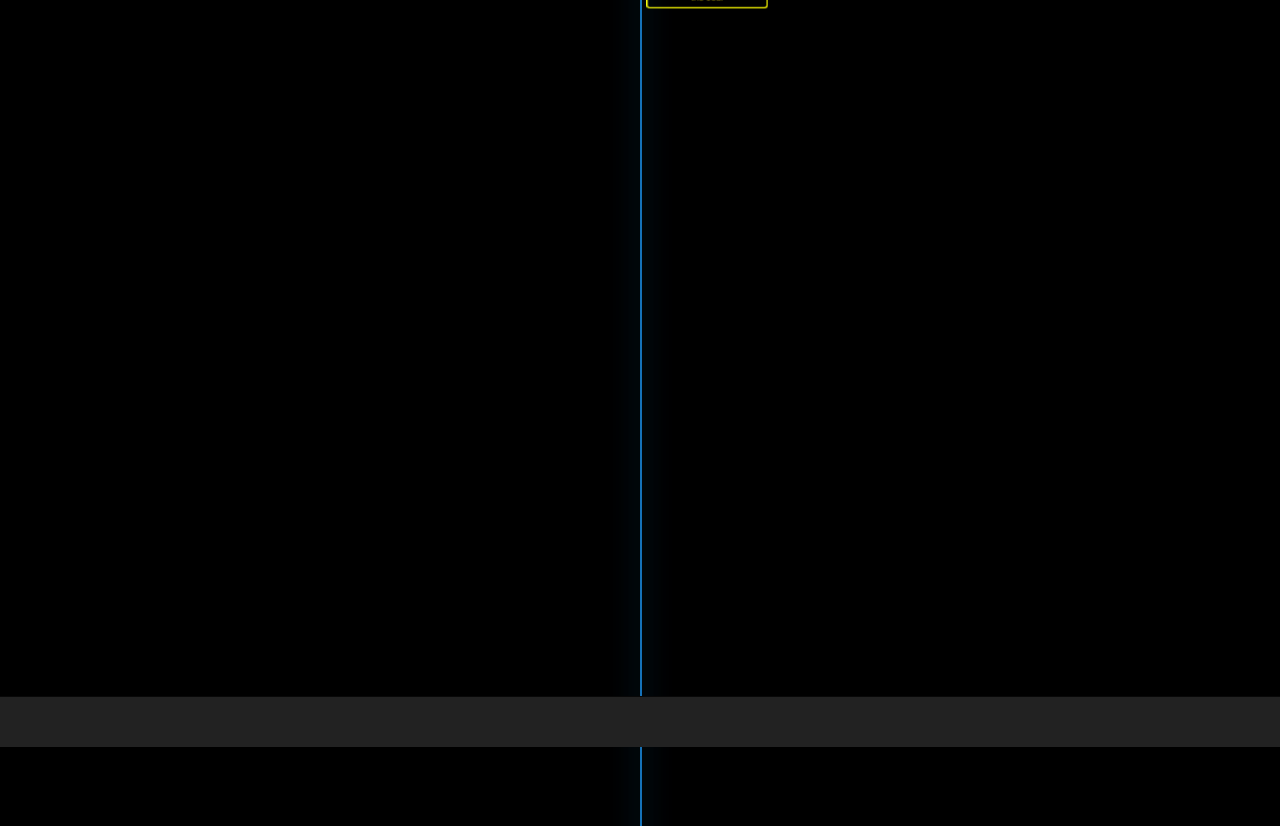
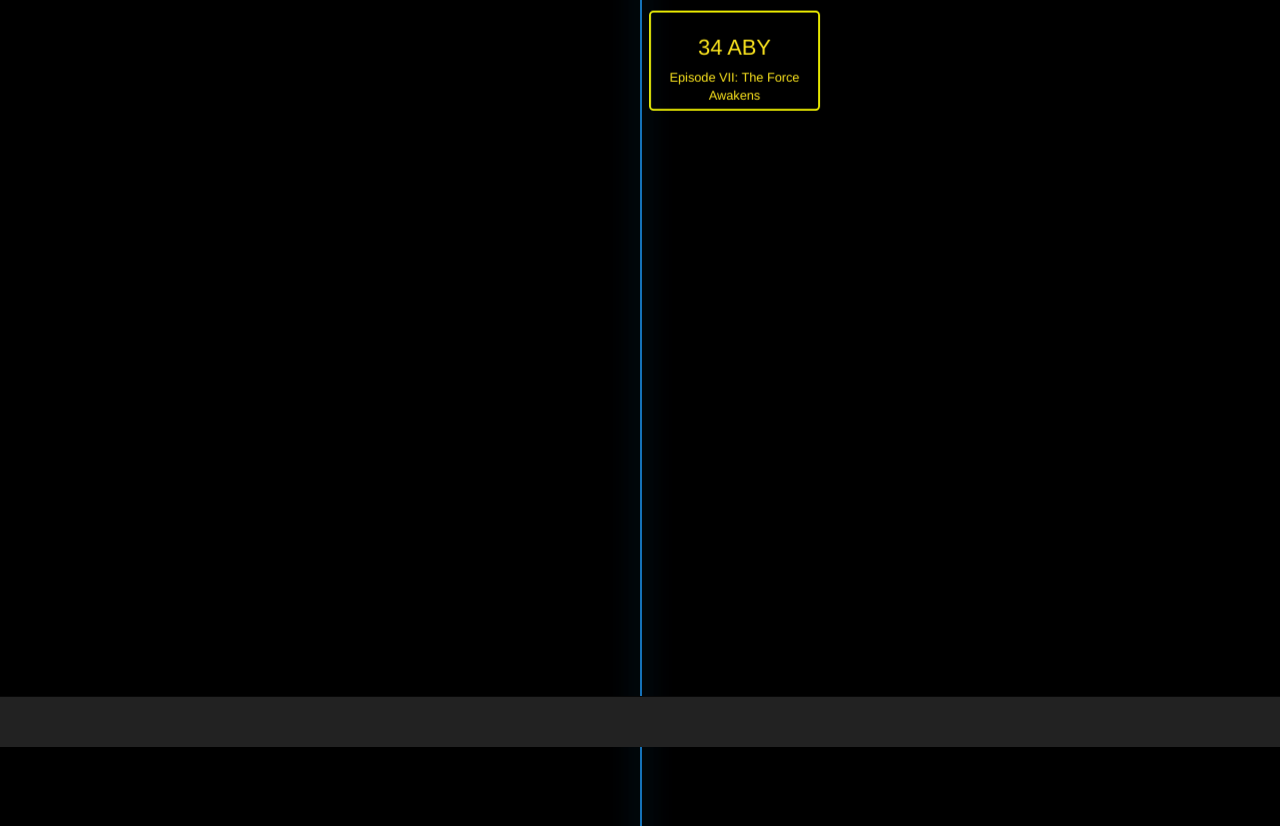
Before and after one commit to alexread730/StarWars, a plain HTML site: page timeline.html in a window 1280 px wide. Shown: the part 53-879 px from the top of the page. Drawn offline with nearby package versions, Linux system fonts and the light colour scheme.

Commit message:
added timeline accuracy

```diff
--- a/css/main.css
+++ b/css/main.css
@@ -71,7 +71,7 @@
 
 .planet-avatar img {
   width: auto;
-  max-height: 200px;
+  max-height: 400px;
   display: block;
   margin: 5px 20px;
 }
--- a/css/timeline.css
+++ b/css/timeline.css
@@ -1,8 +1,8 @@
 #viewport {
   -webkit-perspective:100px;
-  -webkit-perspective-origin:50% -75%;
+  -webkit-perspective-origin:50% -100%;
   border: 2px solid black;
-  height: 400px;
+  height: 300px;
   width: 400px;
   left: 50%;
   margin-left:-200px;
@@ -33,15 +33,19 @@
   margin-left: 10px;
 }
 
-/*
 body {
-  height:500px;
-}*/
+  height: 1000px;
+}
+
+p {
+  padding: 10px;
+}
+
 
 .verticalLine {
   border-left: 2px solid #1d99f7;
-  height: 200%;
-  position: absolute;
+  height: 150%;
+  position: fixed;
   margin-left: 50%;
   -webkit-box-shadow:0 0 30px #1d99f7;
   -moz-box-shadow: 0 0 30px #1d99f7;
--- a/scripts/character-images.json
+++ b/scripts/character-images.json
@@ -390,7 +390,7 @@
   },
   {
     "index": "77",
-    "name": "Tarful",
+    "name": "Tarfful",
     "image": "https://lh3.googleusercontent.com/-cIJ6lIMNOR8/T7aFKQUJy2I/AAAAAAAAADw/10Udf8ylaGo/w426-h343/tarfful_relationship.png"
   },
   {
--- a/scripts/planets.js
+++ b/scripts/planets.js
@@ -72,7 +72,7 @@
 
         imageArray.find(function(imageObj){
         if (planetArray[index].name == imageObj.name) {
-          $('.planet-avatar').append(`<img src="${imageObj.image}">`);
+          $('.planet-avatar').append(`<img class="cropper" src="${imageObj.image}">`);
         }
         });
     });
--- a/scripts/timeline-events.json
+++ b/scripts/timeline-events.json
@@ -2,41 +2,57 @@
   {
     "time": 1,
     "name": "Episode1",
-    "text": "<div class='box a'><h3>32 BBY</h3>Episode I: The Phantom Menace</div>"
+    "text": "<button type='button' class='box a' id='episode1' data-toggle='modal' data-target='.bs-example-modal-lg'><h3>32 BBY</h3>Episode I: The Phantom Menace</button>",
+    "event-description": ""
   },
   {
-    "time": 2,
+    "time": 10,
     "name": "HIDDEN",
-    "text": "<div class='box hidden'><h3>HIDDEN</h3></div>"
+    "text": "<button class='box hidden'><h3>HIDDEN</h3></button>"
   },
   {
     "time": 1,
     "name": "Episode2",
-    "text": "<div class='box b'><h3>22 BBY</h3>Episode II: The Clone Wars</div>"
+    "text": "<button class='box b'><h3>22 BBY</h3>Episode II: The Clone Wars</button>"
   },
   {
     "time": 1,
     "name": "Episode3",
-    "text": "<div class='box a'><h3>19 BBY</h3>Episode III: The Revenge of the Sith</div>"
+    "text": "<button class='box a'><h3>19 BBY</h3>Episode III: The Revenge of the Sith</button>"
   },
   {
-    "time": 4,
+    "time": 19,
     "name": "HIDDEN",
-    "text": "<div class='box hidden'><h3>HIDDEN</h3></div>"
+    "text": "<button class='box hidden'><h3>HIDDEN</h3></button>"
   },
   {
     "time": 1,
     "name": "Episode4",
-    "text": "<div class='box b'><h3>0 BBY/0 ABY</h3>Episode IV: A New Hope</div>"
+    "text": "<button class='box b'><h3>0 BBY/0 ABY</h3>Episode IV: A New Hope</button>"
+  },
+  {
+    "time": 3,
+    "name": "HIDDEN",
+    "text": "<button class='box hidden'><h3>HIDDEN</h3></button>"
   },
   {
     "time": 1,
     "name": "Episode5",
-    "text": "<div class='box a'><h3>3 ABY</h3>Episode V: The Empire Strikes Back</div>"
+    "text": "<button class='box a'><h3>3 ABY</h3>Episode V: The Empire Strikes Back</button>"
   },
   {
     "time": 1,
     "name": "Episode6",
-    "text": "<div class='box b'><h3>4 ABY</h3>Episode VI: The Return of the Jedi</div>"
+    "text": "<button class='box b'><h3>4 ABY</h3>Episode VI: The Return of the Jedi</button>"
+  },
+  {
+    "time": 30,
+    "name": "HIDDEN",
+    "text": "<button class='box hidden'><h3>HIDDEN</h3></button>"
+  },
+  {
+    "time": 1,
+    "name": "Episode7",
+    "text": "<button class='box b'><h3>34 ABY</h3>Episode VII: The Force Awakens</button>"
   }
 ]
--- a/scripts/timeline.js
+++ b/scripts/timeline.js
@@ -1,15 +1,16 @@
 $(document).ready(function() {
-  let bodyHeight = 200;
+  let bodyHeight = 650;
   let position = 0;
   let boxPositions = [];
   $.get('./scripts/timeline-events.json')
     .then(function(eventArray) {
       eventArray.forEach(function(event) {
         for (let i=0; i<event.time; i++){
-          $('body').height(bodyHeight -= 10);
+          //adjust page height
+          $('body').height(bodyHeight+=15.5);
           $('#viewport').prepend(event.text);
-          //adjust spacing for each hidden below
-          position -= (55);
+          //adjust spacing for each event below
+          position -= (10);
           boxPositions.push(position);
         }
       });
@@ -40,5 +41,12 @@
       $('.box').fadeIn(2000);
       $('.verticalLine').fadeIn(2000);
 
+      $('.box').on('click', function() {
+      //   console.log(this.id);
+      //   if (this.id === "episode1") {
+      //     alert('hi');
+      //   }
+      });
+
     });
 });
--- a/timeline.html
+++ b/timeline.html
@@ -6,7 +6,7 @@
     <title>Star Wars Legend</title>
     <link rel="stylesheet" href="https://maxcdn.bootstrapcdn.com/bootstrap/3.3.7/css/bootstrap.min.css" integrity="sha384-BVYiiSIFeK1dGmJRAkycuHAHRg32OmUcww7on3RYdg4Va+PmSTsz/K68vbdEjh4u" crossorigin="anonymous">
     <link rel="stylesheet" href="./css/main.css" />
-      <link rel="stylesheet" href="./css/timeline.css" />
+    <link rel="stylesheet" href="./css/timeline.css" />
   </head>
   <body>
 
@@ -45,6 +45,25 @@
     </div>
   </nav>
   <div class="verticalLine"></div>
+  <div class="modal fade bs-example-modal-lg" tabindex="-1" role="dialog" aria-labelledby="myLargeModalLabel">
+    <div class="modal-dialog modal-lg">
+      <div class="modal-content container">
+        <section id="name">
+          <h3>Invasion of Naboo</h3>
+          <ul>
+            <li>Queen Amidala returns to Naboo and forms an alliance between the Naboo and Gungans</li>
+            <li>The Gungans engage the droid army while the Queen and her security force capture the leaders of the Trade Federation</li> Qui-Gon Jinn is killed by Darth Maul, who, in turn, is cut in half by Obi-Wan Kenobi but survives. Daultay Dofine is killed when the Droid Control Ship is destroyed by Anakin Skywalker.[40]
+            Senator Sheev Palpatine is elected Supreme Chancellor of the Republic, replacing Finis Valorum.[40]
+            The Jedi Council promotes Obi-Wan Kenobi to the rank of Jedi Knight and permits him to train Anakin Skywalker as a Jedi.[40]"
+          </ul>
+
+        </section>
+        <section class="loading">
+          <img src="./imgs/loading.gif" alt="">
+        </section>
+    </div>
+  </div>
+</div>
 <script src="https://cdnjs.cloudflare.com/ajax/libs/jquery/2.1.4/jquery.js" charset="utf-8"></script>
 <script src="https://maxcdn.bootstrapcdn.com/bootstrap/3.3.6/js/bootstrap.min.js" integrity="sha384-0mSbJDEHialfmuBBQP6A4Qrprq5OVfW37PRR3j5ELqxss1yVqOtnepnHVP9aJ7xS" crossorigin="anonymous"></script>
 <script type="text/javascript" src="./scripts/query.js"></script>
```
